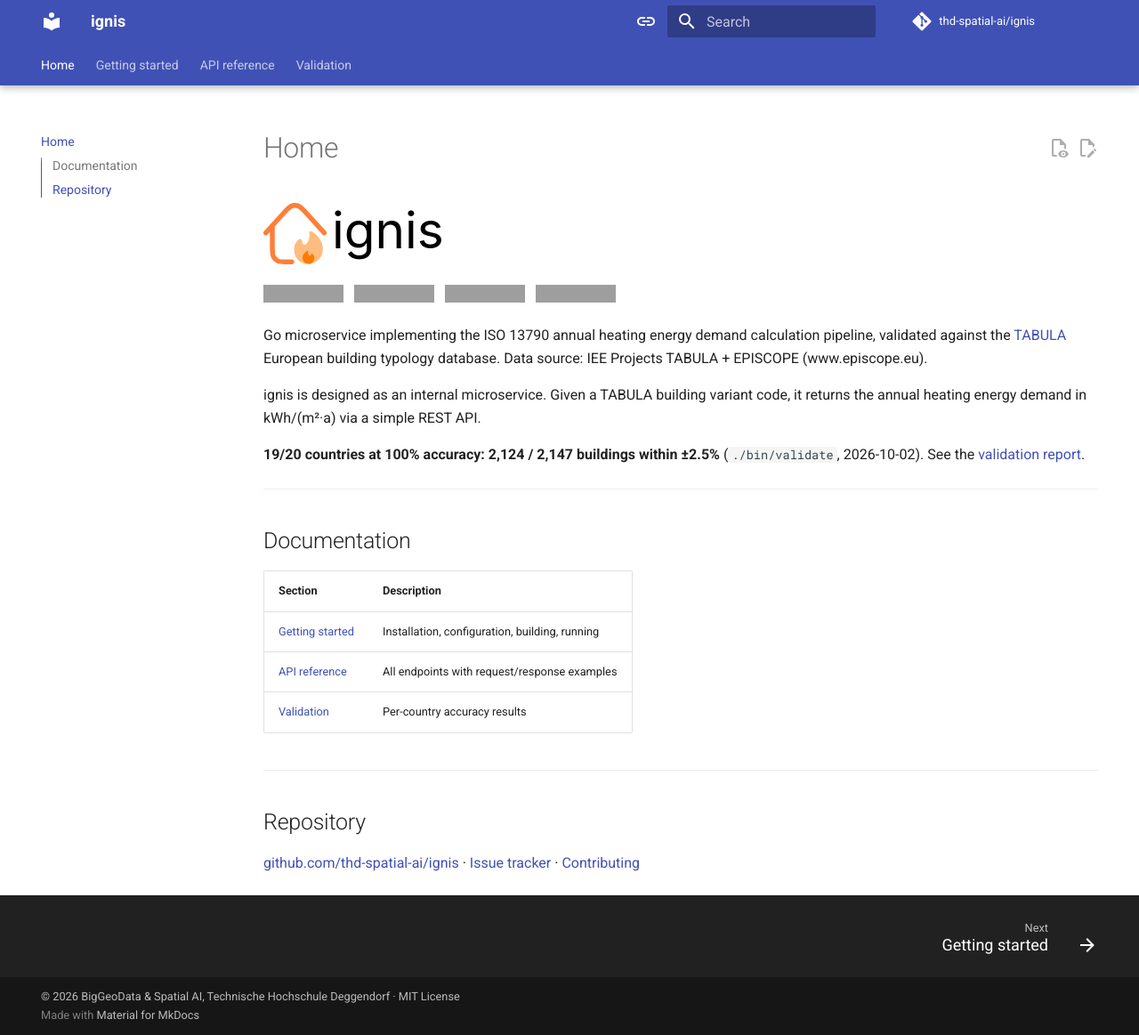
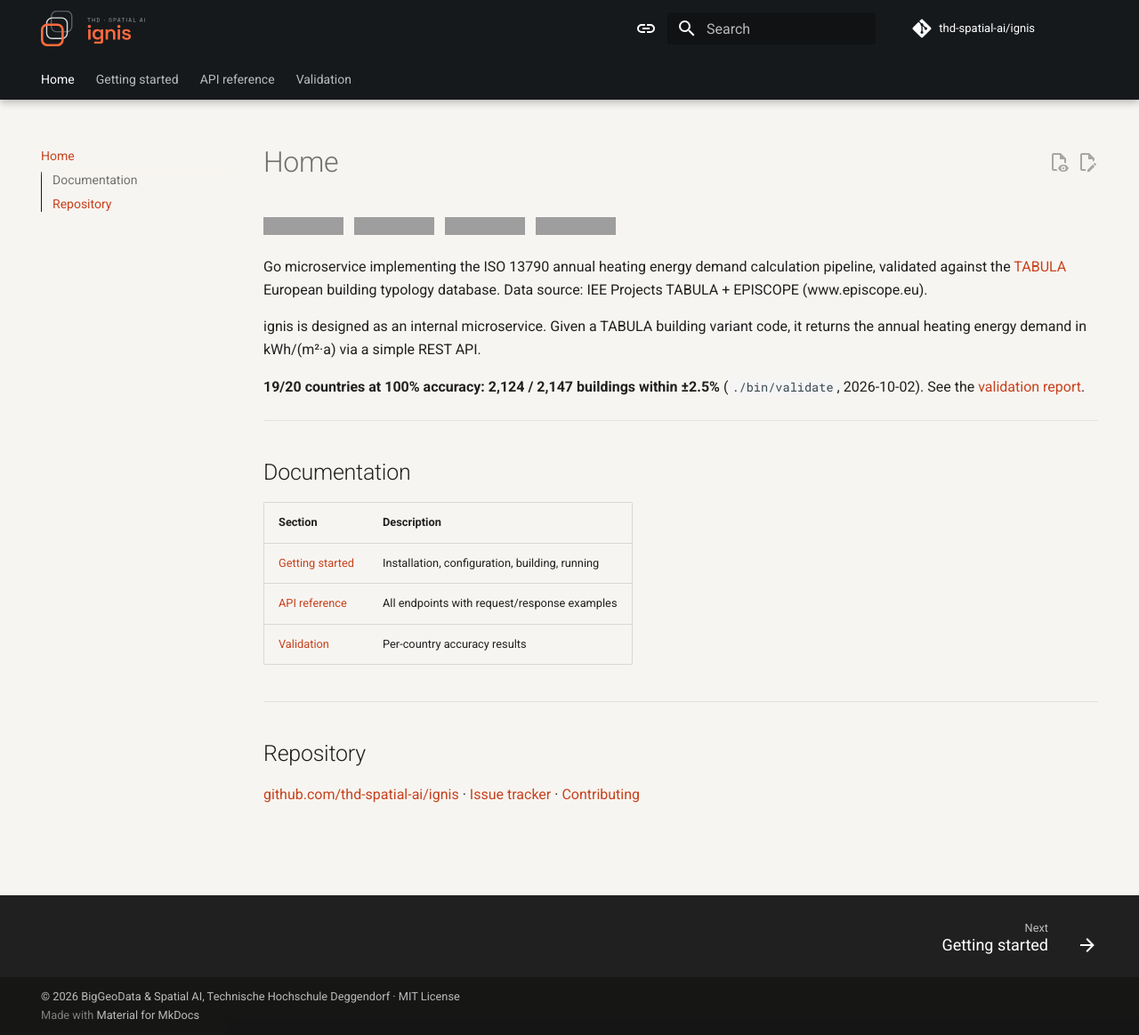
Before and after one commit to THD-Spatial-AI/ignis, an MkDocs documentation site: the page built from docs/index.md, in a window 1280 px wide and 1163 px high. Shown: the whole window at 89% size. Built offline with MkDocs 1.6.1 and Material for MkDocs 9.7.7, drawn with Linux system fonts in a browser that asks for light colours; comment, search, counter and statistics services are not loaded; grey boxes are pictures that could not be loaded.

Commit message:
docs: switch to the Spatial AI ember logo and brand colours (#62)
Replace the ignis logos with the Spatial AI ember logo set and give
the MkDocs site the Spatial AI brand colours.

README: the header is a <picture> with the light and dark lockup, so
it follows the viewer's colour scheme. The GitHub-only
#gh-dark-mode-only fragments it used before are gone.

MkDocs: the header logo is the dark lockup at 2rem, on a brand-ink
header (#16191c) in both schemes. The text site name is hidden on wide
screens, where the lockup already carries the name; below 76.25em
Material moves the logo into the drawer and the name stays. favicon.ico
is the site favicon. The landing page no longer repeats the logo.

Colours (docs/stylesheets/extra.css), with primary and accent set to
custom on all three palette entries, the automatic one included:

- light: background #f7f5f1, accent #d2461f, links #c7421d
- dark: background #16191c, accent and links #ff6b3d

Light-mode links use #c7421d rather than the brand ember because
#d2461f on #f7f5f1 is 4.16:1, below the 4.5:1 WCAG AA minimum for
text; #c7421d is 4.56:1. Dark-mode links are 6.24:1.

The three previous logo SVGs are removed; nothing references them.

```diff
--- a/docs/index.md
+++ b/docs/index.md
@@ -1,9 +1,6 @@
 ---
 audience: developer
 ---
-
-![Ignis logo](assets/logo/ignis-logo-dark.svg#gh-dark-mode-only)
-![Ignis logo](assets/logo/ignis-logo-light.svg#gh-light-mode-only)
 
 [![CI](https://github.com/thd-spatial-ai/ignis/actions/workflows/ci.yml/badge.svg)](https://github.com/thd-spatial-ai/ignis/actions/workflows/ci.yml)&nbsp;&nbsp;&nbsp;[![MkDocs](https://github.com/thd-spatial-ai/ignis/actions/workflows/docs.yml/badge.svg)](https://thd-spatial-ai.github.io/ignis)&nbsp;&nbsp;&nbsp;[![codecov](https://codecov.io/gh/THD-Spatial-AI/ignis/graph/badge.svg?token=CTUZED1ELJ)](https://codecov.io/gh/THD-Spatial-AI/ignis)&nbsp;&nbsp;&nbsp;[![GitHub release](https://img.shields.io/github/v/release/thd-spatial-ai/ignis?include_prereleases&label=release&logo=github)](https://github.com/thd-spatial-ai/ignis/releases)
 
--- /dev/null
+++ b/docs/stylesheets/extra.css
@@ -0,0 +1,31 @@
+/* Spatial AI brand colours, with the ignis ember accent. */
+[data-md-color-scheme="default"] {
+  --md-primary-fg-color: #16191c;
+  --md-primary-fg-color--light: #2b2f33;
+  --md-primary-fg-color--dark: #0e1012;
+  --md-accent-fg-color: #d2461f;
+  /* Brand ember is 4.16:1 on the ground colour; this shade reaches the 4.5:1 AA minimum for text. */
+  --md-typeset-a-color: #c7421d;
+  --md-default-bg-color: #f7f5f1;
+}
+
+[data-md-color-scheme="slate"] {
+  --md-primary-fg-color: #16191c;
+  --md-primary-fg-color--light: #2b2f33;
+  --md-primary-fg-color--dark: #0e1012;
+  --md-accent-fg-color: #ff6b3d;
+  --md-typeset-a-color: #ff6b3d;
+  --md-default-bg-color: #16191c;
+}
+
+/* The header logo is the lockup, which carries the project name, so the text site name is hidden
+   where the logo shows. Below 76.25em Material moves the logo into the drawer and the name stays. */
+.md-header__button.md-logo img {
+  height: 2rem;
+}
+
+@media screen and (min-width: 76.25em) {
+  .md-header__title .md-header__topic:first-child {
+    visibility: hidden;
+  }
+}
--- a/mkdocs.yml
+++ b/mkdocs.yml
@@ -13,6 +13,9 @@
 # Theme configuration
 theme:
   name: material
+  # The header is brand ink (#16191c) in both schemes, the background the -dark lockup is drawn for.
+  logo: assets/logo/ignis-lockup-ember-dark-outline.svg
+  favicon: assets/logo/favicon.ico
   features:
     - announce.dismiss
     - content.action.edit
@@ -38,26 +41,31 @@
   language: en
   palette:
     - media: "(prefers-color-scheme)"
+      primary: custom
+      accent: custom
       toggle:
         icon: material/link
         name: Switch to light mode
     - media: "(prefers-color-scheme: light)"
       scheme: default
-      primary: indigo
-      accent: indigo
+      primary: custom
+      accent: custom
       toggle:
         icon: material/toggle-switch
         name: Switch to dark mode
     - media: "(prefers-color-scheme: dark)"
       scheme: slate
-      primary: black
-      accent: indigo
+      primary: custom
+      accent: custom
       toggle:
         icon: material/toggle-switch-off
         name: Switch to system preference
   font:
     text: Roboto
     code: Roboto Mono
+
+extra_css:
+  - stylesheets/extra.css
 
 # Plugins
 plugins:
```
Also changed, not shown: README.md (+1 -2 lines), docs/assets/logo/favicon.ico (added), docs/assets/logo/ignis-icon-light.svg (deleted), docs/assets/logo/ignis-lockup-ember-dark-outline.svg (added), docs/assets/logo/ignis-lockup-ember-outline.svg (added), docs/assets/logo/ignis-logo-dark.svg (deleted), docs/assets/logo/ignis-logo-light.svg (deleted).
